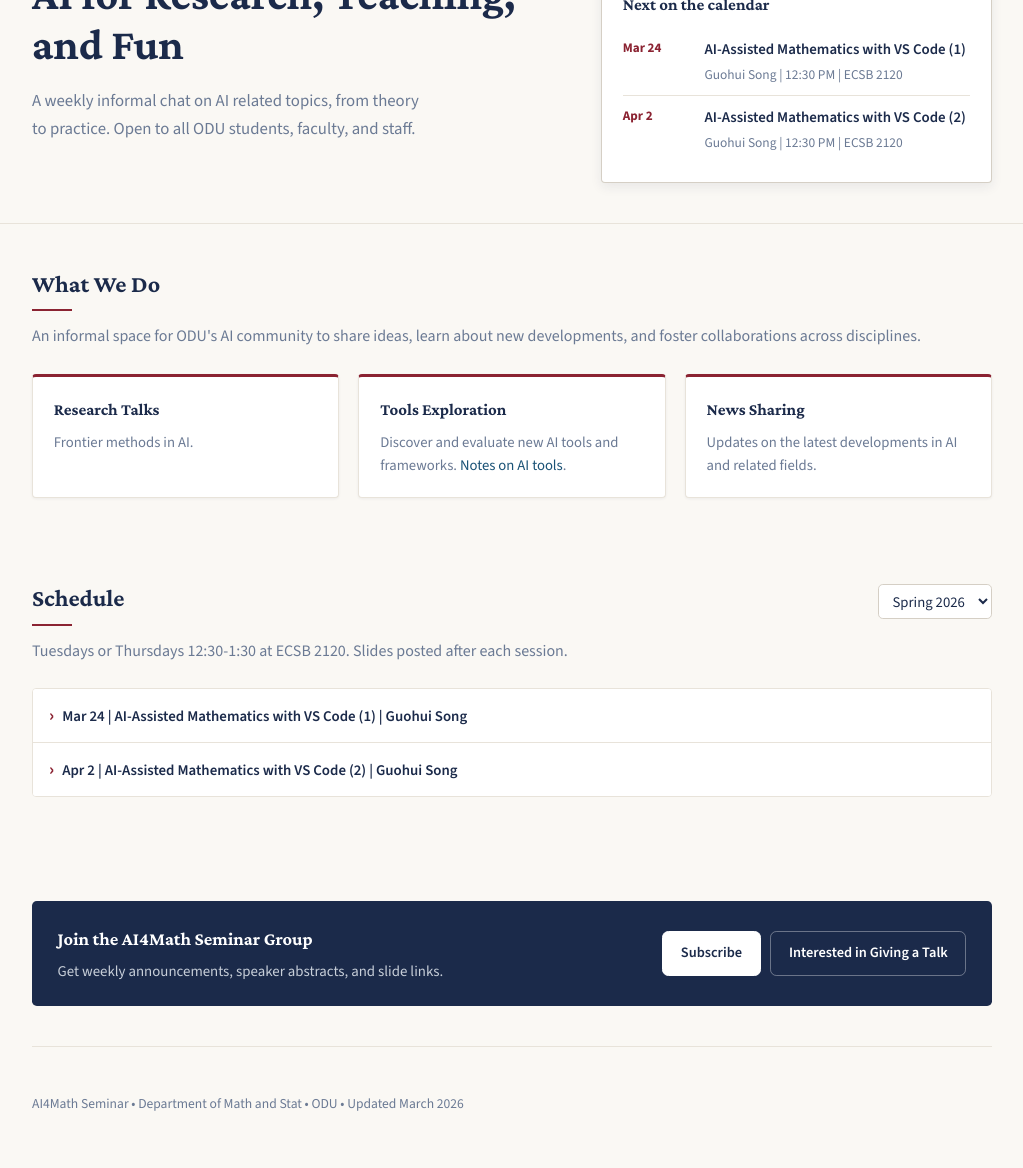
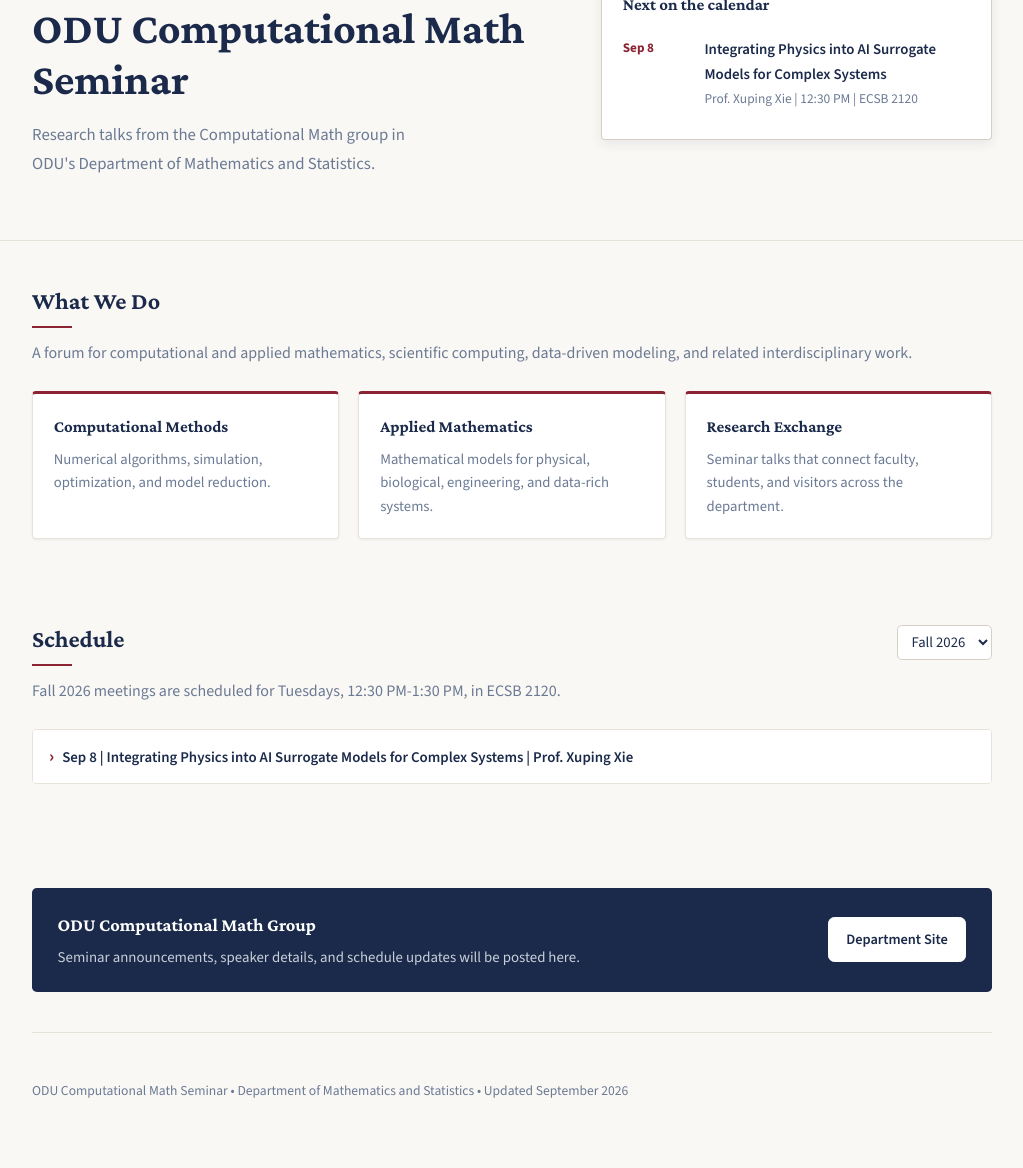
Before and after one commit to oducompmath/oducompmath.github.io, a plain HTML site: page index.html in a window 1280 px wide. Shown: the part 140-1308 px from the top of the page, without its empty margins (128-1151 px from the left). Drawn offline with nearby package versions, Linux system fonts and the light colour scheme.

Commit message:
Update seminar for Fall 2026

```diff
--- a/assets/main.js
+++ b/assets/main.js
@@ -128,7 +128,7 @@
           : `Talk #${index + 1}`;
 
       console.warn(
-        `[AI Seminar] Invalid or missing semester for "${talkLabel}". ` +
+        `[Computational Math Seminar] Invalid or missing semester for "${talkLabel}". ` +
           'Use "Fall 2026" or "2026 Fall" format.',
       );
     });
--- a/assets/talks.js
+++ b/assets/talks.js
@@ -2,31 +2,17 @@
 // Keep date as YYYY-MM-DD so automatic sorting works.
 window.SEMINAR_TALKS = [
   {
-    semester: "Spring 2026",
-    date: "2026-03-24",
-    title: "AI-Assisted Mathematics with VS Code (1)",
-    speaker: "Guohui Song",
-    affiliation: "ODU",
+    semester: "Fall 2026",
+    date: "2026-09-08",
+    title: "Integrating Physics into AI Surrogate Models for Complex Systems",
+    speaker: "Prof. Xuping Xie",
+    affiliation: "",
     bio: "",
     time: "12:30 PM",
     location: "ECSB 2120",
-    format: "Talk + Discussion",
+    format: "Seminar",
     abstract:
-      "In this talk, we will explore how to use AI assistants in Visual Studio Code (VS Code) to enhance the experience of learning, teaching, and researching mathematics. We will cover practical tips and techniques for leveraging AI tools to streamline the process of writing LaTeX, creating figures, preparing lecture notes, and translating research ideas into code. We will also discuss the strengths and limitations of AI assistants in the context of mathematics and provide best practices for using them effectively.",
-    slides: "https://gsong-math.github.io/talks/2026-AI4M-vscode",
-  },
-  {
-    semester: "Spring 2026",
-    date: "2026-04-02",
-    title: "AI-Assisted Mathematics with VS Code (2)",
-    speaker: "Guohui Song",
-    affiliation: "ODU",
-    bio: "",
-    time: "12:30 PM",
-    location: "ECSB 2120",
-    format: "Talk + Discussion",
-    abstract:
-      "In this talk, we will explore how to use AI assistants in Visual Studio Code (VS Code) to enhance the experience of learning, teaching, and researching mathematics. We will cover practical tips and techniques for leveraging AI tools to streamline the process of writing LaTeX, creating figures, preparing lecture notes, and translating research ideas into code. We will also discuss the strengths and limitations of AI assistants in the context of mathematics and provide best practices for using them effectively.",
-    slides: "https://gsong-math.github.io/talks/2026-AI4M-vscode",
+      "Machine learned surrogates promise large speedups for multiscale simulation, but purely black box ML/AI models struggle with stiffness, chaos, and physical consistency. This talk presents a general framework that combines autoencoders with latent neural differential equations, embedding known physical structure such as conserved quantities, timescale separation, and stability constraints into the learned representation and its dynamics. Rather than replacing physics with data, the approach uses each where it is strongest: exact structure is enforced by construction, while the remaining dynamics is learned. We will demonstrate the framework on two application problems: a stiff kinetic system and a chaotic wall-bounded turbulent flow, and discuss what physics is worth building in, what a latent space can and cannot simplify, and open challenges for surrogate modeling of nonstationary multiscale systems.",
+    slides: "",
   },
 ];
--- a/index.html
+++ b/index.html
@@ -4,9 +4,9 @@
 <head>
   <meta charset="UTF-8">
   <meta name="viewport" content="width=device-width, initial-scale=1.0">
-  <title>AI Seminar</title>
+  <title>ODU Computational Math Seminar</title>
   <meta name="description"
-    content="Weekly AI Seminar: talks, workshops, and collaborations across artificial intelligence and related fields.">
+    content="Seminar announcements for the ODU Computational Math group in the Department of Mathematics and Statistics.">
   <link rel="preconnect" href="https://fonts.googleapis.com">
   <link rel="preconnect" href="https://fonts.gstatic.com" crossorigin>
   <link
@@ -20,7 +20,7 @@
     <div class="container topbar-inner">
       <a class="brand" href="#">
         <span class="brand-mark">ODU</span>
-        <span>AI for Math Seminar</span>
+        <span>Computational Math Seminar</span>
       </a>
       <nav aria-label="Main navigation">
         <a href="#about">About</a>
@@ -34,11 +34,10 @@
     <section class="hero">
       <div class="container hero-grid">
         <div>
-          <!-- <span class="eyebrow">Spring 2026</span> -->
-          <h1>AI for Research, Teaching, and Fun</h1>
+          <span class="eyebrow">Fall 2026</span>
+          <h1>ODU Computational Math Seminar</h1>
           <p class="lede">
-            A weekly informal chat on AI related topics, from theory to practice. Open to all ODU students, faculty, and
-            staff.
+            Research talks from the Computational Math group in ODU's Department of Mathematics and Statistics.
           </p>
           <!-- <div class="cta-row">
             <a class="btn btn-primary" href="#join">Register for Updates</a>
@@ -56,21 +55,20 @@
     <section id="about" class="container reveal">
       <h2 class="section-title">What We Do</h2>
       <p class="section-subtitle">
-        An informal space for ODU's AI community to share ideas, learn about new developments, and foster collaborations
-        across disciplines. </p>
+        A forum for computational and applied mathematics, scientific computing, data-driven modeling, and related
+        interdisciplinary work. </p>
       <div class="cards">
         <article class="card">
-          <h3>Research Talks</h3>
-          <p>Frontier methods in AI.</p>
+          <h3>Computational Methods</h3>
+          <p>Numerical algorithms, simulation, optimization, and model reduction.</p>
         </article>
         <article class="card">
-          <h3>Tools Exploration</h3>
-          <p>Discover and evaluate new AI tools and frameworks. <a href="https://gsong-math.github.io/notes/"
-              target="_blank" rel="noopener noreferrer">Notes on AI tools</a>.</p>
+          <h3>Applied Mathematics</h3>
+          <p>Mathematical models for physical, biological, engineering, and data-rich systems.</p>
         </article>
         <article class="card">
-          <h3>News Sharing</h3>
-          <p>Updates on the latest developments in AI and related fields.</p>
+          <h3>Research Exchange</h3>
+          <p>Seminar talks that connect faculty, students, and visitors across the department.</p>
         </article>
       </div>
     </section>
@@ -83,7 +81,7 @@
           <select id="schedule-semester-select" aria-label="Select semester"></select>
         </div>
       </div>
-      <p class="section-subtitle">Tuesdays or Thursdays 12:30-1:30 at ECSB 2120. Slides posted after each session.</p>
+      <p class="section-subtitle">Fall 2026 meetings are scheduled for Tuesdays, 12:30 PM-1:30 PM, in ECSB 2120.</p>
       <div id="schedule-cards" class="schedule">
       </div>
     </section>
@@ -91,21 +89,19 @@
     <section id="join" class="container reveal">
       <div id="join" class="register">
         <div>
-          <h3>Join the AI4Math Seminar Group</h3>
-          <p>Get weekly announcements, speaker abstracts, and slide links.</p>
+          <h3>ODU Computational Math Group</h3>
+          <p>Seminar announcements, speaker details, and schedule updates will be posted here.</p>
         </div>
         <div class="register-actions">
-          <a class="btn btn-primary" href="https://groups.google.com/a/odu.edu/g/aiformath" target="_blank"
-            rel="noopener noreferrer">Subscribe</a>
-          <a class="btn btn-secondary" href="https://forms.gle/RYASUUKvLL1DSiJW6" target="_blank"
-            rel="noopener noreferrer">Interested in Giving a Talk</a>
+          <a class="btn btn-primary" href="https://www.odu.edu/math" target="_blank"
+            rel="noopener noreferrer">Department Site</a>
         </div>
       </div>
     </section>
   </main>
 
   <footer class="container">
-    <p>AI4Math Seminar • Department of Math and Stat • ODU • Updated March 2026</p>
+    <p>ODU Computational Math Seminar • Department of Mathematics and Statistics • Updated September 2026</p>
   </footer>
 
   <script src="assets/talks.js" defer></script>
```
Also changed, not shown: 1 other file.
